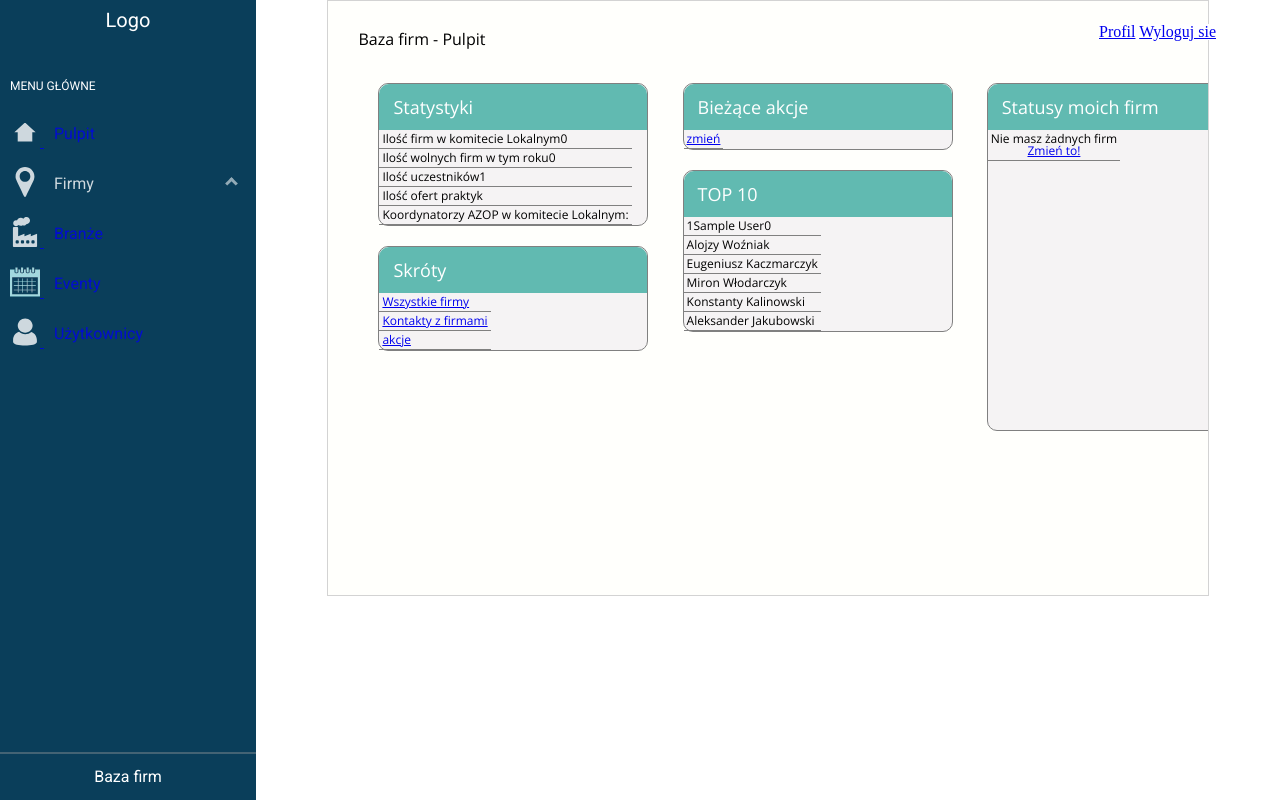
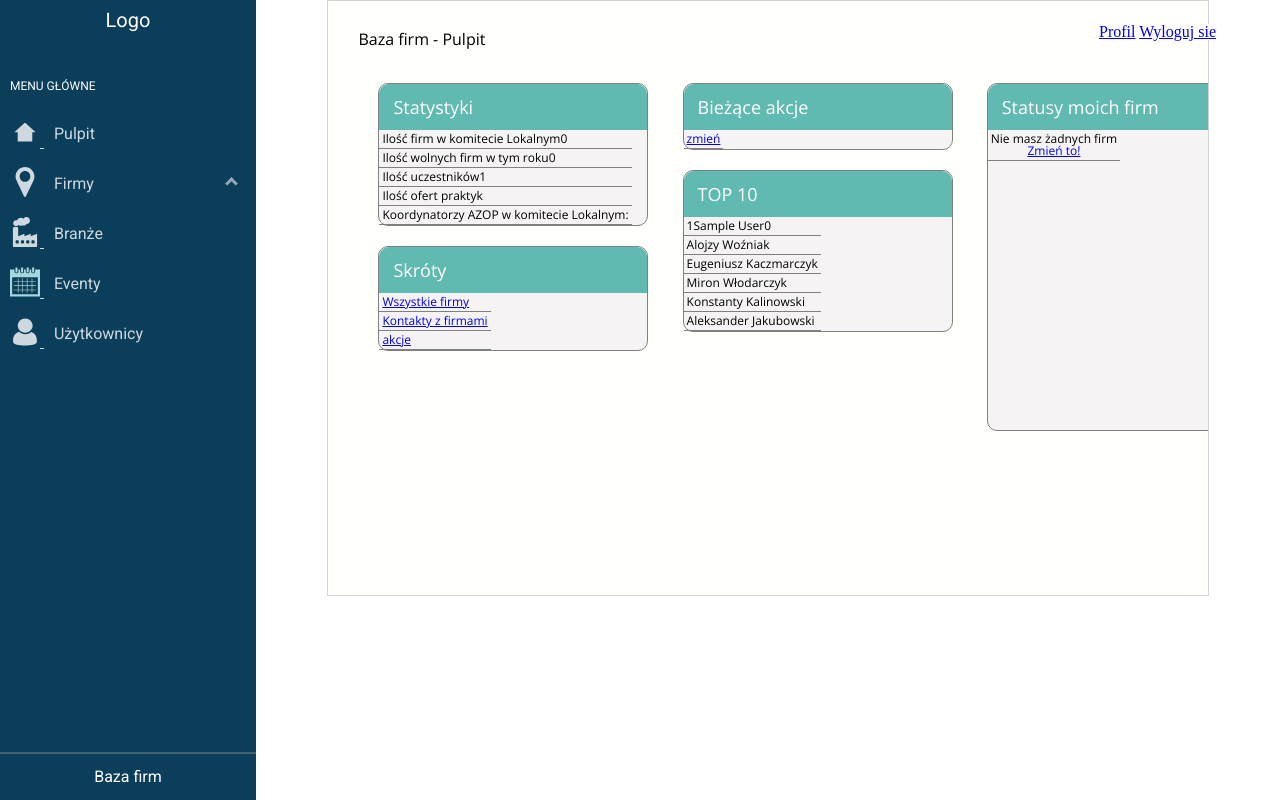
Before and after one commit to IAESTE-AGH/szakal, a Django app: page / in a window 1280 px wide. Run offline with Django 3.2, Linux system fonts and the light colour scheme; the visitor is signed in with stand-in values (Sample User, id 1); data comes from the database, SQL or seed files in the repository; data that the repository does not hold is empty.

Commit message:
Poprawienie odsyłaczy

```diff
--- a/main/templates/components/main-nav.html
+++ b/main/templates/components/main-nav.html
@@ -8,7 +8,7 @@
     </div>
     <div class="dropdowns">
       <div class="dropdown">
-        <a href="/">
+        <a href="/" style="color:white">
           <div class="dropdown-button">
           <div class="dropdown-logo"><img width="30" height="30" src="/static/main-nav-logos/home.svg"></div> <div class="dropdown-text">Pulpit</div>
         </div>
@@ -22,12 +22,12 @@
 
         <div class="dropdown-content">
           <div><div class="dropdown-logo"><img width="30" height="30" src="/static/main-nav-logos/pointer.svg"></div> <div class="dropdown-text">Moje firmy</div></div>
-            <div><a href="/company/list/"><div class="dropdown-logo"><img width="30" height="30" src="/static/main-nav-logos/burger.svg"></div> <div class="dropdown-text">Wszystkie firmy</div></a></div>
+            <div><a href="/company/list/" style="color:white"><div class="dropdown-logo"><img width="30" height="30" src="/static/main-nav-logos/burger.svg"></div> <div class="dropdown-text">Wszystkie firmy</div></a></div>
           <div><div class="dropdown-logo"><img width="30" height="30" src="/static/main-nav-logos/calendar-crossed.svg"></div> <div class="dropdown-text">Firmy zajęte</div></div>
         </div>
       </div>
       <div class="dropdown">
-          <a href="/industry/list/">
+          <a href="/industry/list/" style="color:white">
         <div class="dropdown-button">
           <div class="dropdown-logo"><img width="30" height="30" src="/static/main-nav-logos/factory.svg"></div> <div class="dropdown-text">Branże</div>
 {#            <div class="arrow up"></div>#}
@@ -38,7 +38,7 @@
           </a>
       </div>
       <div class="dropdown">
-          <a href="/event/list/">
+          <a href="/event/list/" style="color:white">
         <div class="dropdown-button">
           <div class="dropdown-logo"><img width="30" height="30" src="/static/main-nav-logos/calendar.svg"></div> <div class="dropdown-text">Eventy</div>
 {#            <div class="arrow up"></div>#}
@@ -50,7 +50,7 @@
           </a>
       </div>
       <div class="dropdown">
-          <a href="/user/list/">
+          <a href="/user/list/" style="color:white">
         <div class="dropdown-button">
           <div class="dropdown-logo"><img width="30" height="30" src="/static/main-nav-logos/user.svg"></div> <div class="dropdown-text">Użytkownicy</div>
         </div>
```
